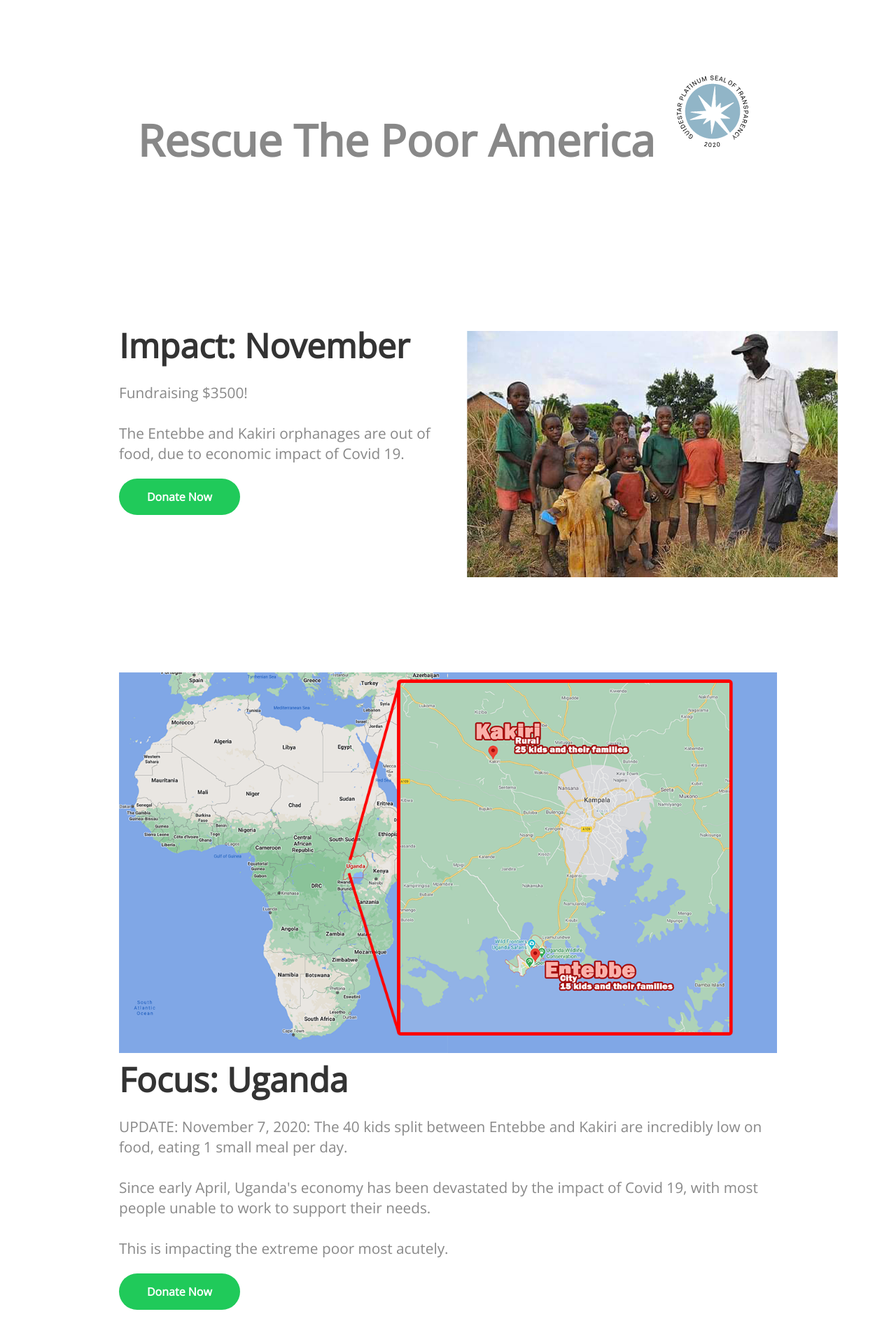
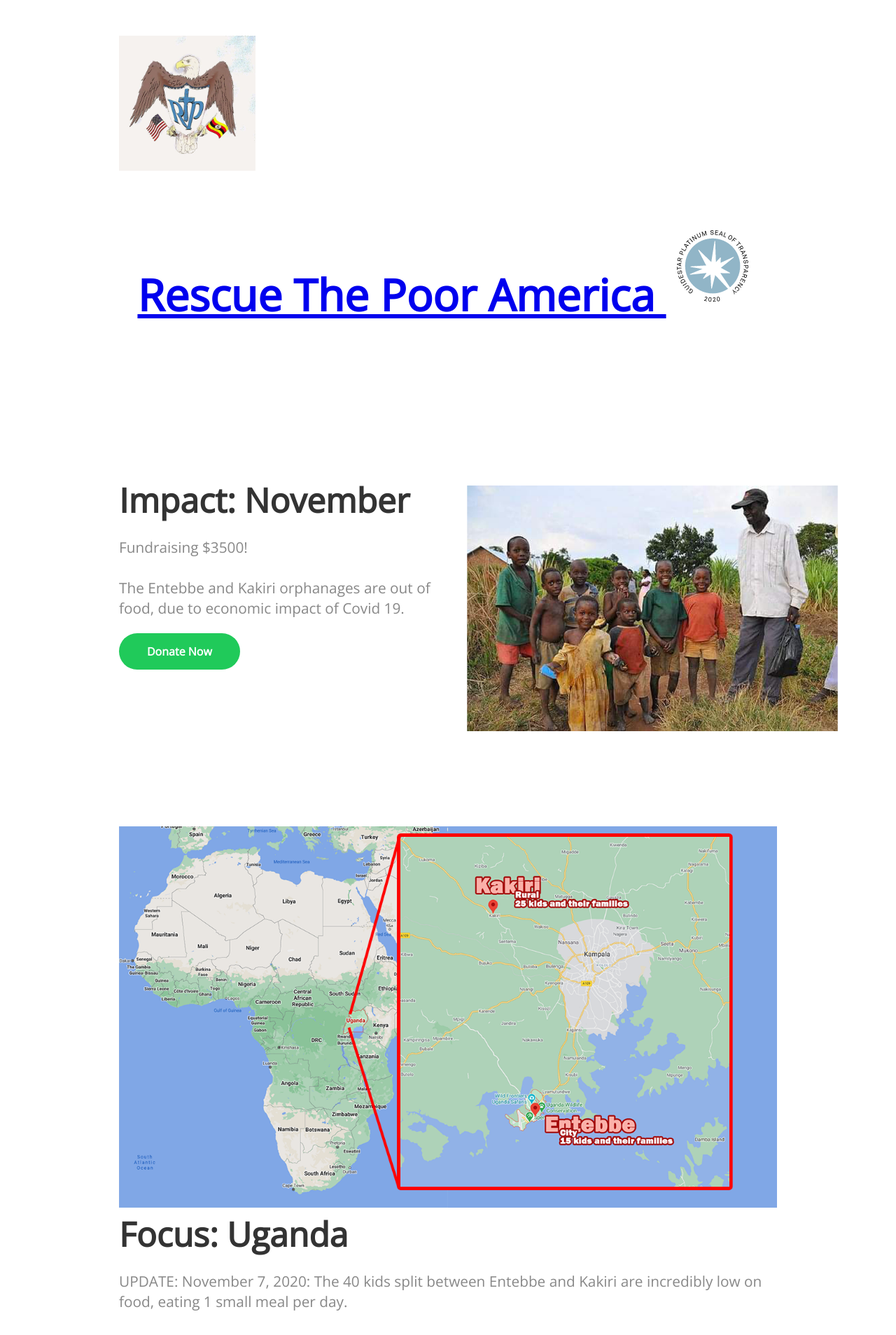
Before and after one commit to prouticus/rtpa, a Jekyll site: the page built from index.html, in a window 1280 px wide. Shown: the top 1908 px of the page at 70% size. Built offline with Jekyll 4.4.1, drawn with Linux system fonts in a browser that asks for light colours; nearby versions of some CDN libraries; a script that is not in the unit is left out.

Commit message:
Update logo.html

```diff
--- a/_includes/logo.html
+++ b/_includes/logo.html
@@ -1,5 +1,4 @@
-<a <img src="{{ site.baseurl }}/images/rtp_logo.png" alt="logo" />
-</a>
+<p><img src="{{ site.baseurl }}/images/rtp_logo.png" alt="logo" /></p>
 
 <!--
 <svg fill="#ffffff" xmlns="http://www.w3.org/2000/svg" viewBox="0 0 221.634 81.425"
```
